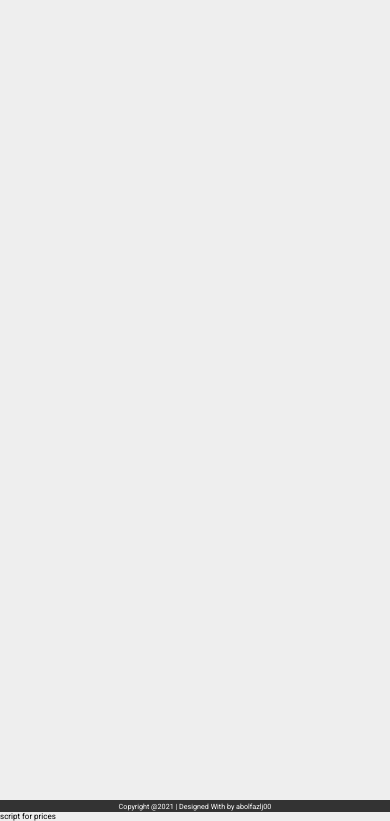
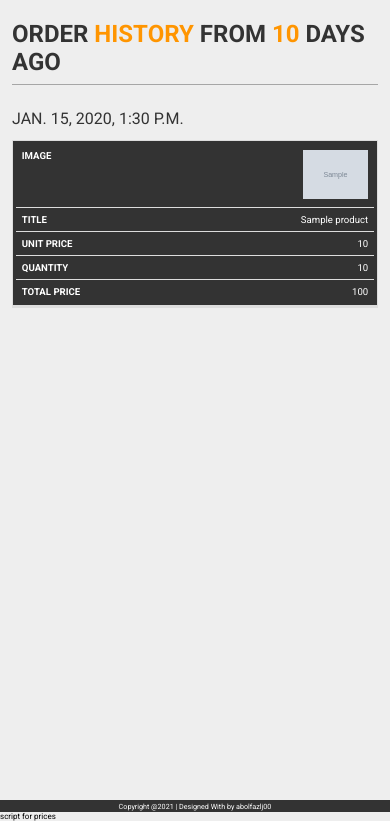
Before and after one commit to abolfazlj00/Ecommerce_djangoProject, a Django app: template order/templates/order/order_history.html in a window 390 px wide. Shown: the part 154-975 px from the top of the page. Run offline with Django 3.2, Linux system fonts and the light colour scheme; the template is opened without the code that fills it: values that come from a table or form of the project are taken from there, others are empty; tables that the repository leaves empty hold one stand-in row (values such as "Sample post"); grey boxes marked "Sample" are stand-in pictures.

Commit message:
show the history of orders. it is completed.

```diff
--- a/order/static/order/css/order_history.css
+++ b/order/static/order/css/order_history.css
@@ -0,0 +1,90 @@
+.history_section table {
+  border: 1px solid #ccc;
+  border-collapse: collapse;
+  margin: 0 0 5em 0;
+  padding: 0;
+  width: 100%;
+  table-layout: fixed;
+}
+
+.history_section table caption {
+  text-align: left;
+  font-size: 2.5rem;
+  margin: .5em 0 .75em;
+  color: var(--black-color);
+  text-transform: uppercase;
+}
+
+.history_section table caption span{
+	color: var(--orange);
+}
+
+.history_section table tr {
+  background-color: var(--black-color);
+  border: 1px solid #ddd;
+  padding: .35em;
+}
+
+.history_section table th,
+.history_section table td {
+  padding: .625em;
+  text-align: center;
+  font-size: 1.5rem;
+  color: var(--white-color);
+}
+
+.history_section table th {
+  font-size: 1.7rem;
+  letter-spacing: 0.1em;
+  text-transform: uppercase;
+  color: var(--black-color);
+  background-color: var(--white-color);
+
+}
+
+@media screen and (max-width: 600px) {
+  .history_section table {
+    border: 0;
+  }
+
+  .history_section table thead {
+    border: none;
+    clip: rect(0 0 0 0);
+    height: 1px;
+    margin: -1px;
+    overflow: hidden;
+    padding: 0;
+    position: absolute;
+    width: 1px;
+  }
+  .history_section table caption {
+    font-size: 2rem;
+  }
+  .history_section table tr {
+    border-bottom: 3px solid #ddd;
+    display: block;
+    margin-bottom: .625em;
+  }
+
+  .history_section table td {
+    border-bottom: 1px solid #ddd;
+    display: block;
+    font-size: 1.2em;
+    text-align: right;
+  }
+
+  .history_section table td::before {
+    /*
+    * aria-label has no advantage, it won't be read inside a table
+    content: attr(aria-label);
+    */
+    content: attr(data-label);
+    float: left;
+    font-weight: bold;
+    text-transform: uppercase;
+  }
+
+  .history_section table td:last-child {
+    border-bottom: 0;
+  }
+}
--- a/order/templates/order/order_history.html
+++ b/order/templates/order/order_history.html
@@ -8,8 +8,32 @@
 {% endblock %}
 {% block content %}
     <section class="history_section" id="history_section">
+        <h1 class="heading"> Order <span>history</span> from <span>10</span> days ago</h1>
         {% for order in available_orders %}
-            {{ order. }}
+            <table>
+            <caption>{{ order.date_ordered }}</caption>
+                <thead>
+                <tr>
+                    <th scope="col">Image</th>
+                    <th scope="col">Title</th>
+                    <th scope="col">Unit Price</th>
+                    <th scope="col">Quantity</th>
+                    <th scope="col">Total Price</th>
+                </tr>
+                </thead>
+                <tbody id="">
+                {% for orderItem in order.orderItems.all %}
+                    <tr>
+                        <td data-label="Image"><img width="65em" src="/media/{{ orderItem.product.image }}" alt="productImage"></td>
+                        <td data-label="Title">{{ orderItem.product.title }}</td>
+                        <td class="historyUnitPrice" data-label="Unit Price">{{ orderItem.product.price }}</td>
+                        <td data-label="Quantity">{{ orderItem.quantity }}</td>
+                        <td class="historyTotPrice" data-label="Total Price">{% widthratio orderItem.quantity 1 orderItem.product.price %}</td>
+                    </tr>
+                    </tbody>
+
+                {% endfor %}
+            </table>
         {% endfor %}
     </section>
 {% endblock %}
```
